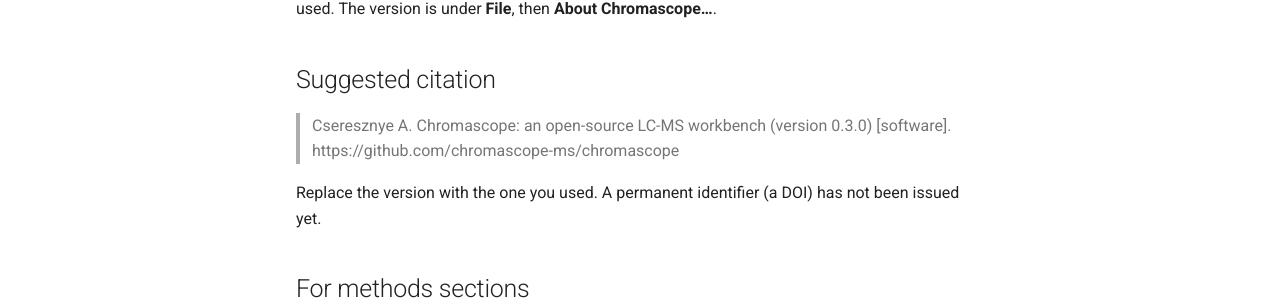
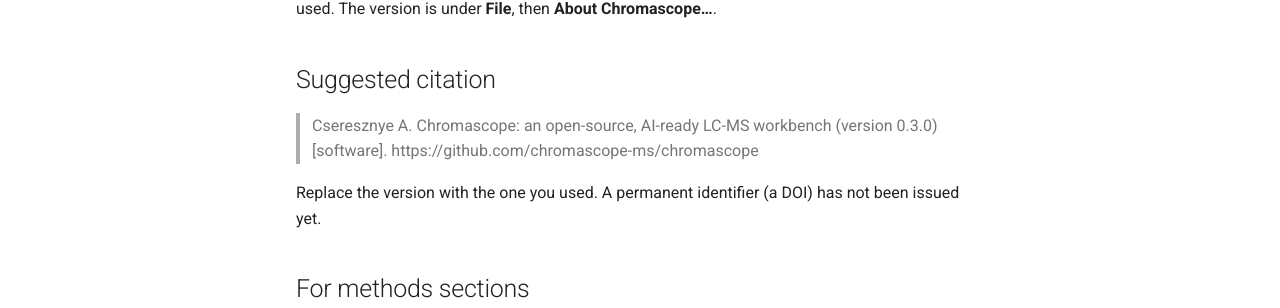
Before and after one commit to adamcseresznye/chromascope, an MkDocs documentation site: the page built from website/content/about/citing.md, in a window 1280 px wide and 979 px high. Shown: the part 257-565 px from the top of the window. Built offline with MkDocs 1.6.1 and Material for MkDocs 9.7.7, drawn with Linux system fonts in a browser that asks for light colours; comment, search, counter and statistics services are not loaded.

Commit message:
Citation: add the author's ORCID and the title 'AI-ready LC-MS workbench'
ORCID 0000-0002-8340-2771 in CITATION.cff and .zenodo.json (no affiliation, so none is
listed). The new title is used in CITATION.cff, .zenodo.json, the README citation and
the website's Citing page.

Co-Authored-By: Claude Sonnet 5.5 <noreply@anthropic.com>

```diff
--- a/website/content/about/citing.md
+++ b/website/content/about/citing.md
@@ -4,7 +4,7 @@ If Chromascope helped with work you publish, please cite the program and say whi
 
 ## Suggested citation
 
-> Cseresznye A. Chromascope: an open-source LC-MS workbench (version 0.3.0) [software]. https://github.com/chromascope-ms/chromascope
+> Cseresznye A. Chromascope: an open-source, AI-ready LC-MS workbench (version 0.3.0) [software]. https://github.com/chromascope-ms/chromascope
 
 Replace the version with the one you used. A permanent identifier (a DOI) has not been issued yet.
 
```
Also changed, not shown: .zenodo.json, README.md, 1 other file.
